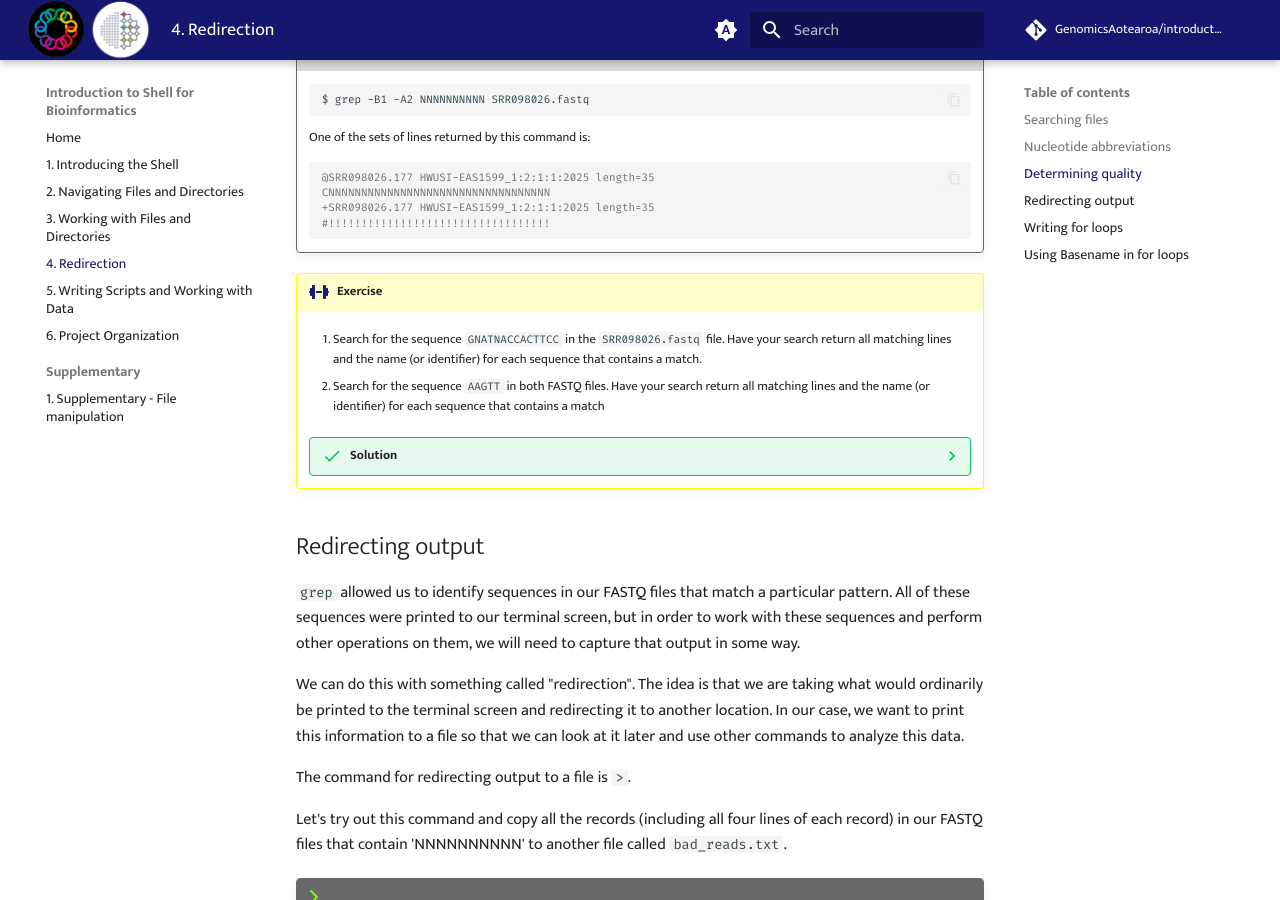
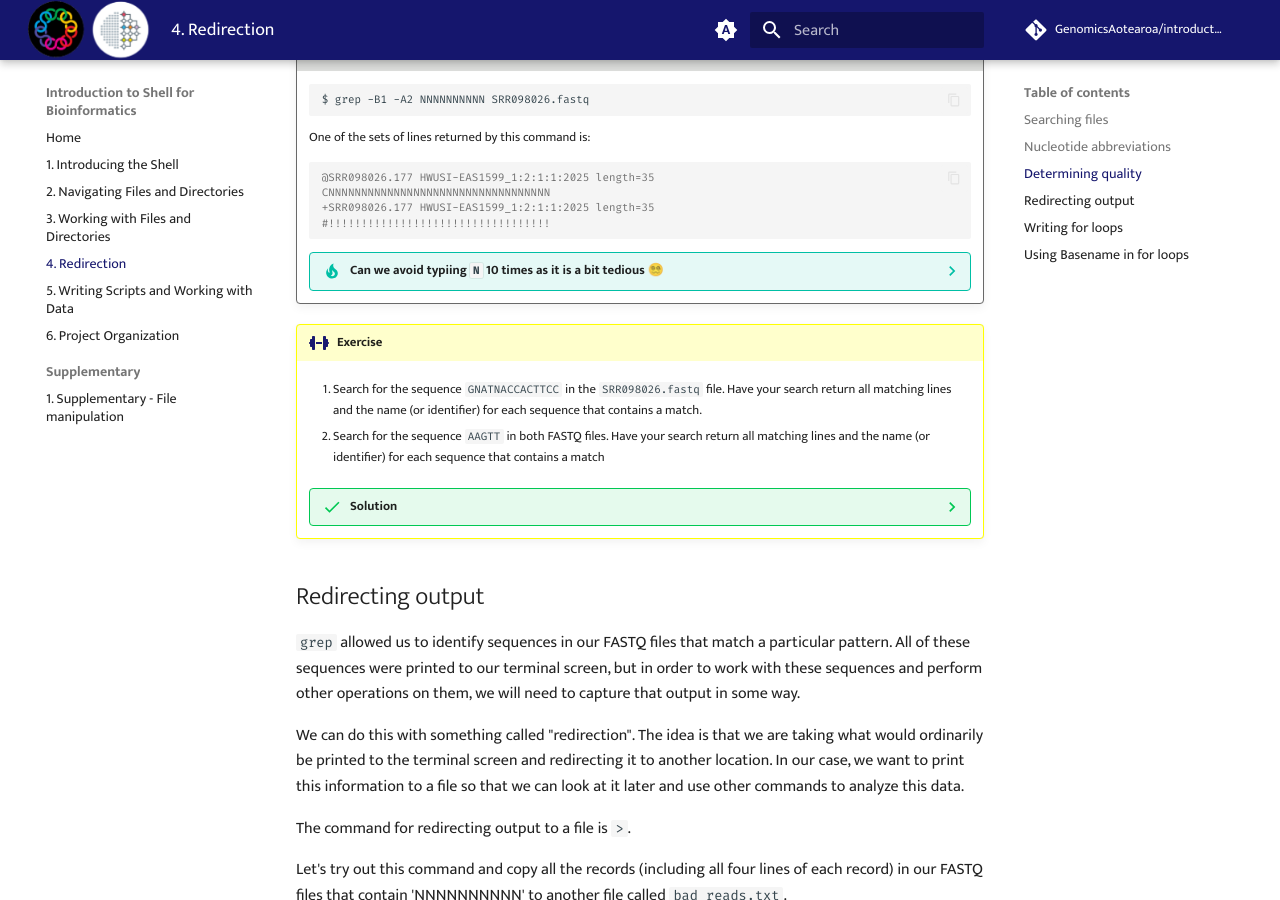
Before and after one commit to GenomicsAotearoa/introduction-to-shell, an MkDocs documentation site: the page built from docs/04-redirection.md, in a window 1280 px wide and 900 px high, scrolled down 1767 px. Built offline with MkDocs 1.6.1 and Material for MkDocs 9.7.7, drawn with Linux system fonts in a browser that asks for light colours; comment, search, counter and statistics services are not loaded; some of the changed lines change nothing that is shown.

Commit message:
syntax change

````diff
--- a/docs/04-redirection.md
+++ b/docs/04-redirection.md
@@ -96,6 +96,18 @@ matching line, so we add `-B1 -A2` to our grep command:
     +SRR098026.177 HWUSI-EAS1599_1:2:1:1:2025 length=35
     #!!!!!!!!!!!!!!!!!!!!!!!!!!!!!!!!!!
     ```
+    ??? tip "Can we avoid typiing `N` 10 times as it is a bit tedious 😵‍💫"
+
+        Sure can. Use
+        ```bash
+        grep -E -B1 -A2 "N{10}" SRR098026.fastq
+        ```
+
+        - `-E`: This option tells grep to use Extended Regular Expressions (ERE). In ERE, certain characters like {}, (), ?, +, and | have special meanings without needing to be escaped. This is crucial for our pattern N{10} to work as intended.
+        - `"N{10}":` This is the pattern we're searching for:
+            - `N` represents the literal character 'N'.
+            - `{10}` is a quantifier that means "exactly 10 times".
+            - Together, `N{10}` matches exactly 10 consecutive 'N' characters.
 
 
 !!! dumbbell "Exercise"
````
